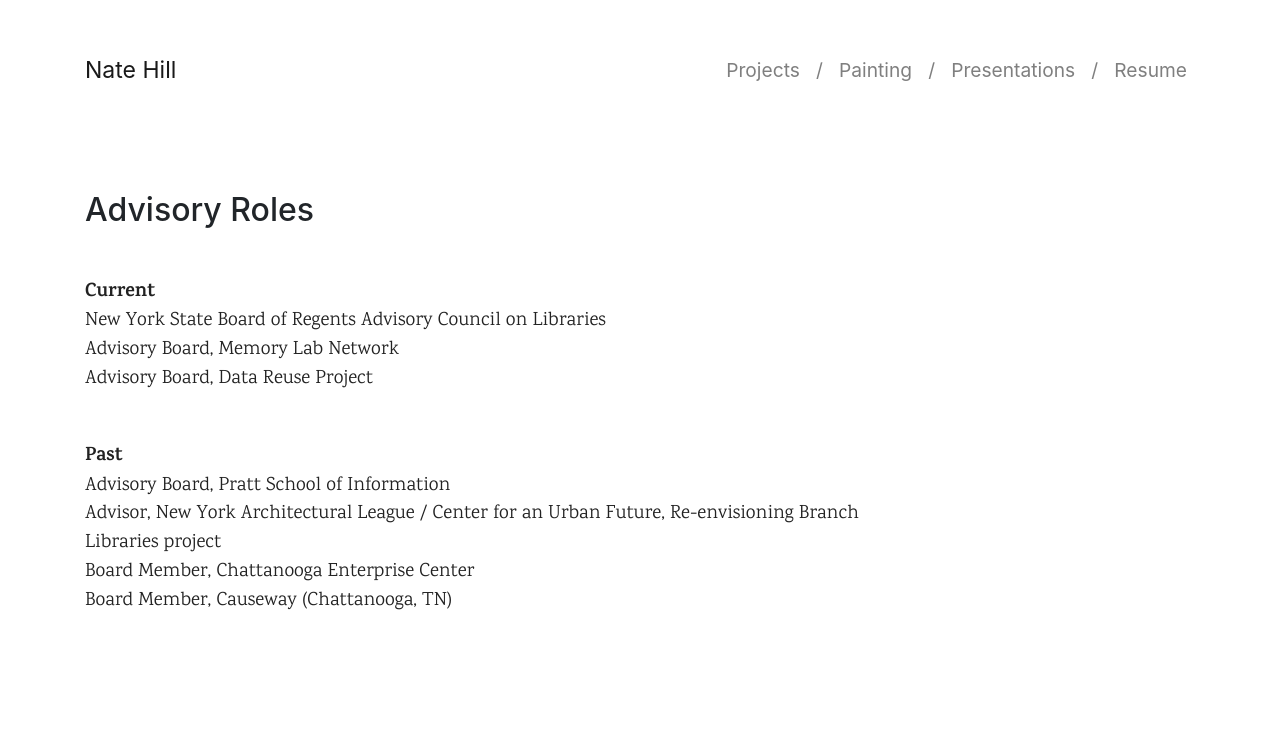
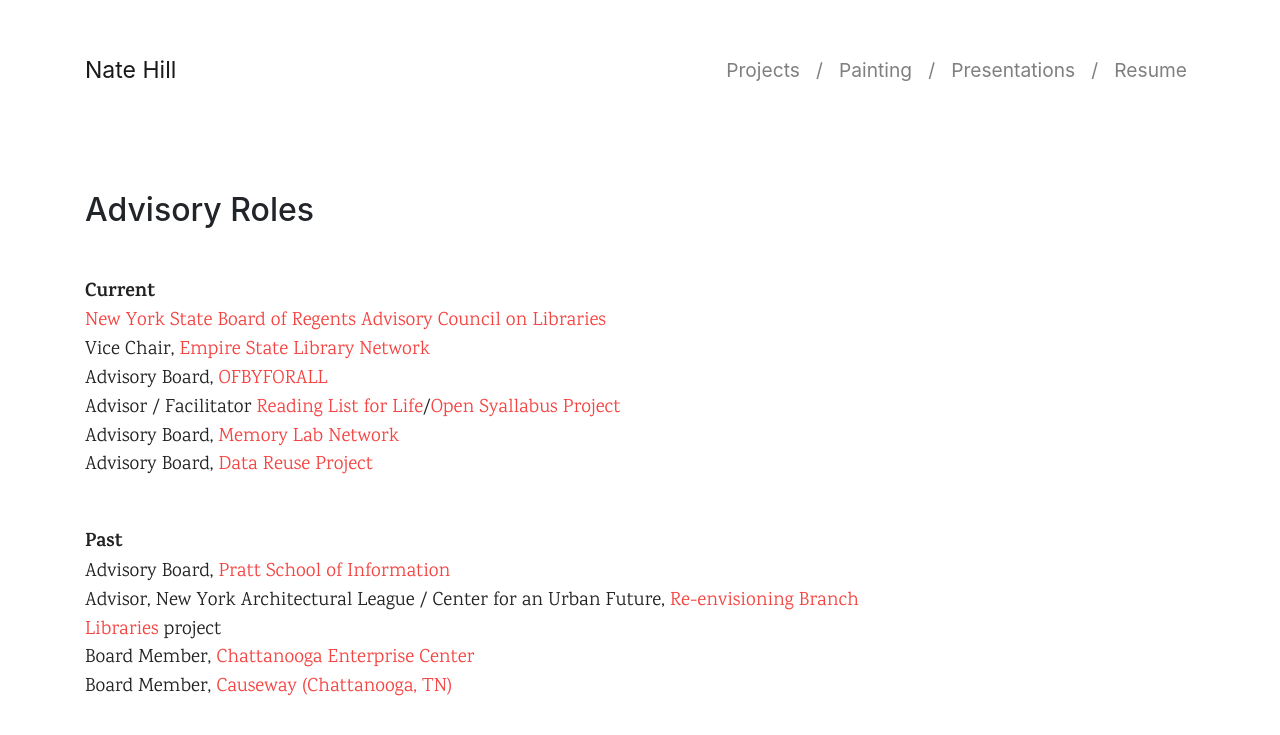
Before and after one commit to natehill/natehill.github.io, a Jekyll site: the page built from pages/resume.md, in a window 1280 px wide and 900 px high, scrolled down 2090 px. Shown: the top 735 px of the window. Built offline with Jekyll 4.4.1, drawn with Linux system fonts in a browser that asks for light colours; nearby versions of some CDN libraries.

Commit message:
updated advisory roles

```diff
--- a/pages/projects.html
+++ b/pages/projects.html
@@ -28,10 +28,10 @@
 
   <div class="row">
     <div class="col-8">
-      <p>Formerly an abandoned attic, the more than 12,000 square foot <a href="https://www.flickr.com/photos/chattlibrary/sets/72157631269756074/">4th Floor</a> of the dowtown library in Chattanooga, Tennessee is now a public laboratory and educational facility with a focus on information, design, technology, and the applied arts. While traditional library spaces support the consumption of knowledge by offering access to media, the 4th floor is unique because it supports the production, connection, and sharing of knowledge by offering access to tools and instruction.
+      <p>Formerly an abandoned attic, the more than 12,000 square foot <a href="https://www.flickr.com/photos/chattlibrary/sets/72157631269756074/">4th Floor</a> of the dowtown library in Chattanooga, Tennessee is now a public laboratory and educational facility with a focus on information, design, technology, and the applied arts. While traditional library spaces support the consumption of knowledge by offering access to media, the 4th floor is unique because it supports the production, connection, and sharing of knowledge by offering access to tools and instruction.</p>
 
-Tools available on the 4th Floor include vinyl cutters, laser cutters, 3d printers, and more. On the 4th Floor, you’ll find library staff solving library service delivery problems right alongside community members solving their own problems. This project was featured in the Cooper Hewitt National Design Museum’s exhibit <a href="https://www.cooperhewitt.org/channel/by-the-people/">By The People: Designing a Better America</a>, was featured in <a href="https://www.wired.com/2014/09/makerspace/">Wired magazine</a>, and was recognized internationally as an innovative approach to library service design and delivery.
-
+<p>Tools available on the 4th Floor include vinyl cutters, laser cutters, 3d printers, and more. On the 4th Floor, you’ll find library staff solving library service delivery problems right alongside community members solving their own problems. This project was featured in the Cooper Hewitt National Design Museum’s exhibit <a href="https://www.cooperhewitt.org/channel/by-the-people/">By The People: Designing a Better America</a>, was featured in <a href="https://www.wired.com/2014/09/makerspace/">Wired magazine</a>, and was recognized internationally as an innovative approach to library service design and delivery.
+</p>
   </div>
     <div class="col-4">
       <img src="../img/4thfloor.jpg" class="img-fluid project-image" alt="Responsive image">
--- a/pages/resume.md
+++ b/pages/resume.md
@@ -38,12 +38,15 @@
 
 ## Advisory Roles
 **Current**
-New York State Board of Regents Advisory Council on Libraries
-Advisory Board, Memory Lab Network
-Advisory Board, Data Reuse Project
+[New York State Board of Regents Advisory Council on Libraries](http://www.nysl.nysed.gov/libdev/rac/)
+Vice Chair, [Empire State Library Network](https://www.esln.org/)
+Advisory Board, [OFBYFORALL](https://www.ofbyforall.org/)
+Advisor / Facilitator [Reading List for Life](http://readinglistforlife.org/)/[Open Syallabus Project](https://opensyllabusproject.org/)
+Advisory Board, [Memory Lab Network](https://www.dclibrary.org/memorylabnetwork)
+Advisory Board, [Data Reuse Project](https://www.imls.gov/grants/awarded/lg-96-17-0184-17)
 
 **Past**
-Advisory Board, Pratt School of Information
-Advisor, New York Architectural League / Center for an Urban Future, Re-envisioning Branch Libraries project
-Board Member, Chattanooga Enterprise Center
-Board Member, Causeway (Chattanooga, TN)
+Advisory Board, [Pratt School of Information](https://www.pratt.edu/academics/information/)
+Advisor, New York Architectural League / Center for an Urban Future, [Re-envisioning Branch Libraries](https://nycfuture.org/research/re-envisioning-new-yorks-branch-libraries) project
+Board Member, [Chattanooga Enterprise Center](https://www.theenterprisectr.org/)
+Board Member, [Causeway (Chattanooga, TN)](http://www.causeway.org/)
```
